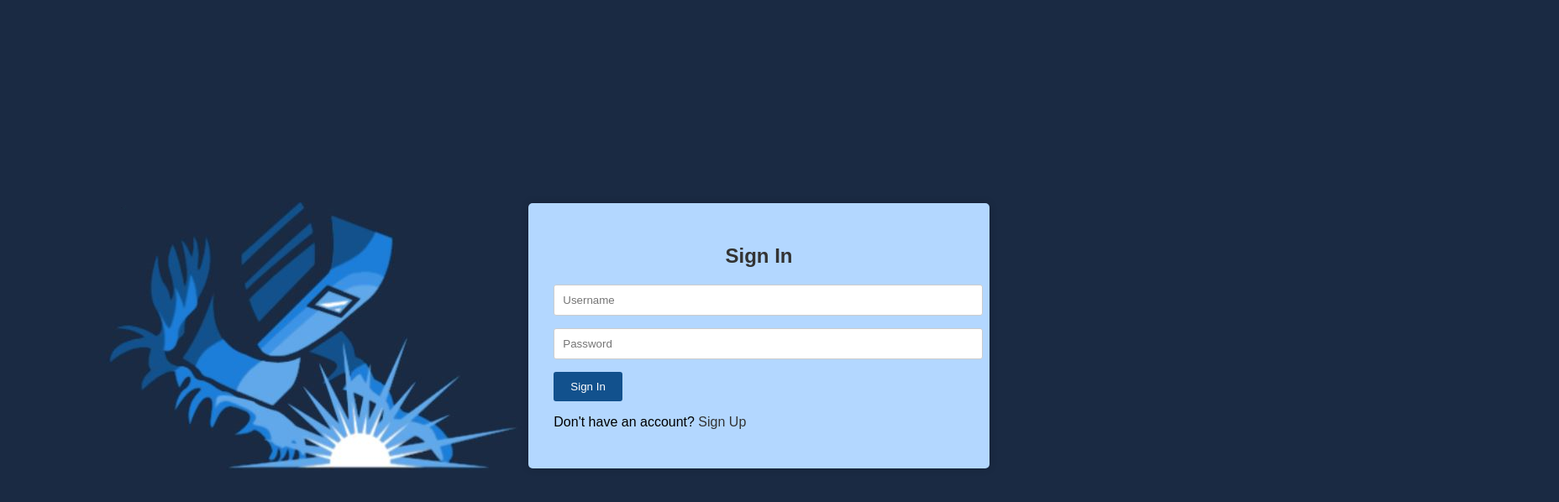
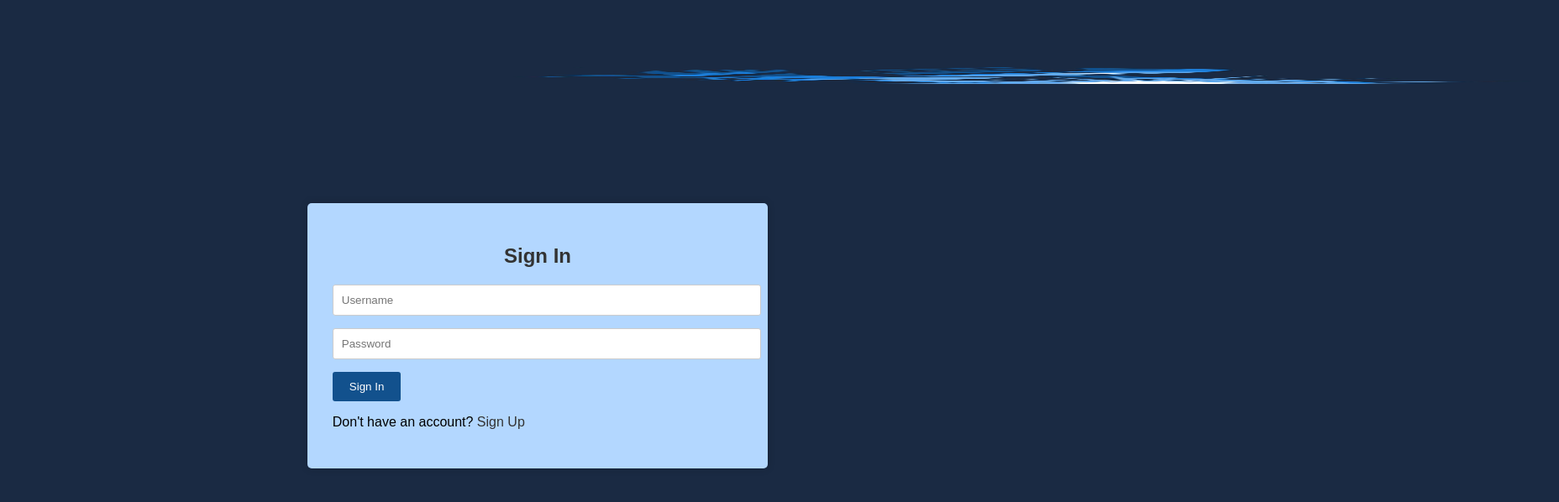
Before and after one commit to runtimekrish/SpecForge, a website: page public/index.html in a window 1280 px wide. Shown: the whole page at 84% size, 1856 px wide, since content can reach past the window. Drawn offline with Linux system fonts and the light colour scheme.

Commit message:
moved logo to the top of the website

```diff
--- a/public/index.css
+++ b/public/index.css
@@ -9,6 +9,13 @@ body {
     background-color: #1a2a43; /* Lightest blue */
   }
 
+  .logo {
+    position: absolute;
+    top: 80px;
+    left: 45%;
+    width: 100%;
+    max-height: 20px;
+  }
   /* Style the signin form container */
   .form-container {
     background-color: #b3d7ff; /* Medium blue */
--- a/public/index.html
+++ b/public/index.html
@@ -7,7 +7,7 @@
     <link rel="stylesheet" href="index.css">
 </head>
 <body>
-    <img src="../img/logo.png" alt="SpecForge Logo">
+    <img src="../img/logo.png" alt="SpecForge Logo" class="logo">
     <div id="signin-form" class="form-container">
         <h2>Sign In</h2>
         <input type="text" id="signin-username" placeholder="Username">
```
